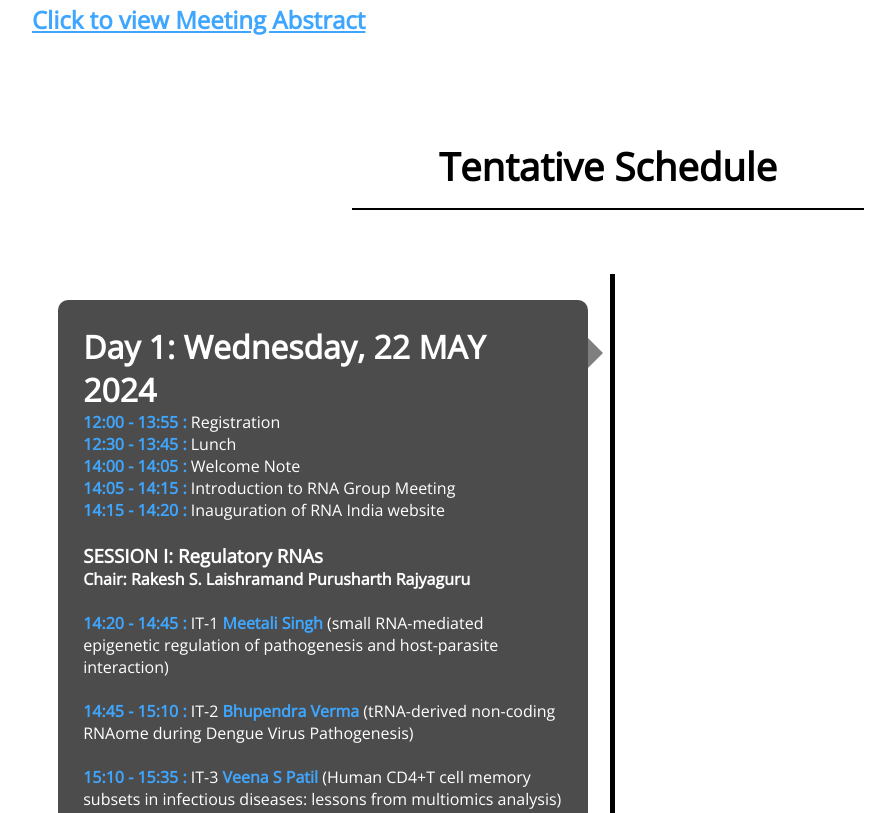
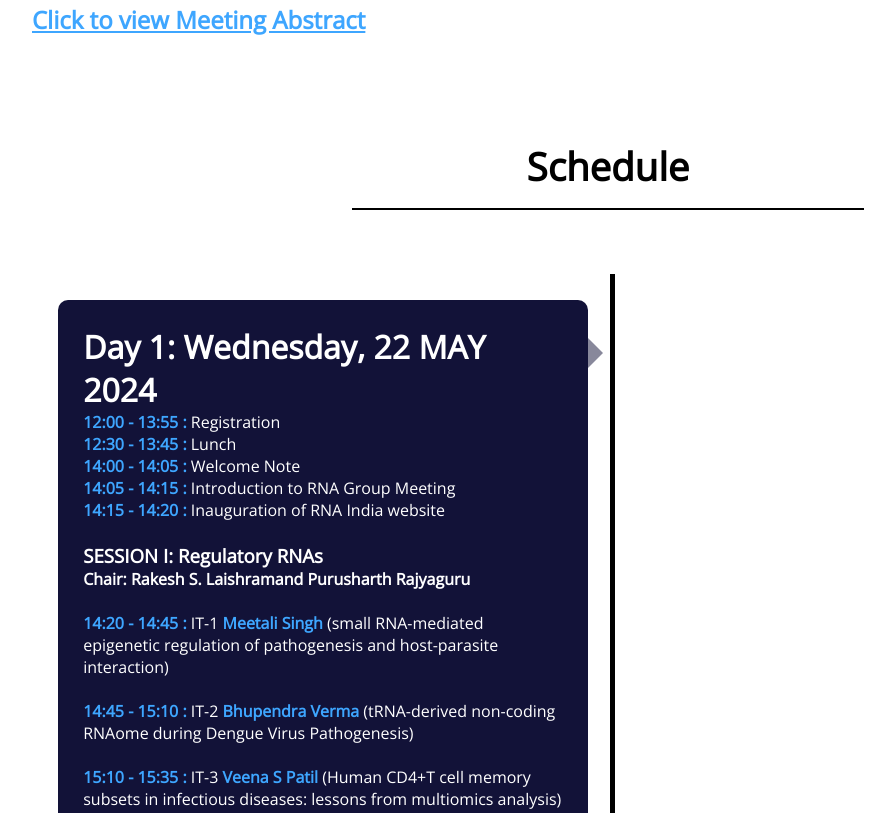
Before and after one commit to skrsumit250/Meeting, a plain HTML site: page program.html in a window 1280 px wide. Shown: the part 749-1562 px from the top of the page, without its empty margins (32-927 px from the left). Drawn offline with nearby package versions, Linux system fonts and the light colour scheme.

Commit message:
fix colors

```diff
--- a/program.html
+++ b/program.html
@@ -56,7 +56,7 @@
         <h2><a href="assets/RNA_Meet_2024_Abstract.pdf" target="_blank">Click to view Meeting Abstract</a></h2>
     </div>
     <div class="head">
-        <h1>Tentative Schedule</h1>
+        <h1>Schedule</h1>
         <hr>
     </div>
     <div class="timeline">
--- a/styling.css
+++ b/styling.css
@@ -124,9 +124,9 @@
 .box{
   position: relative;
   padding: 2vw;
-  background-color: white;
+
   border-radius: 10px;
-  background-color: rgba(0, 0, 0, 0.7);
+  background-color: #121238;
   color: white;
 }
 .left{
@@ -139,7 +139,7 @@
   top: 3vw;
   border-top: 15px solid transparent;
   border-bottom: 15px solid transparent;
-  border-left: 15px solid rgba(0, 0, 0, 0.5);
+  border-left: 15px solid rgba(18, 18, 56, 0.5);
   right:-15px ;
 }
 .right{
```
